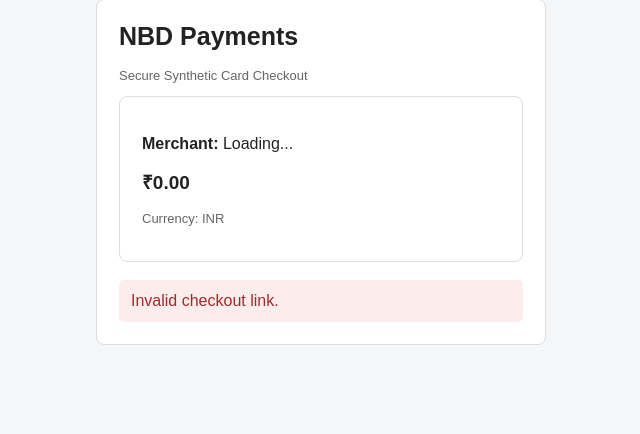
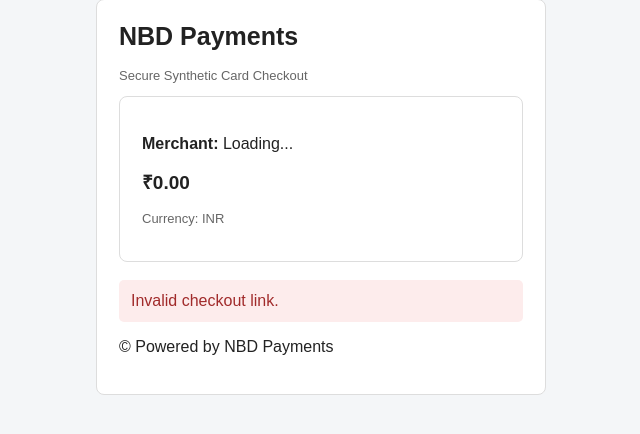
Before and after one commit to akshay-yadavnbd/nbd-payment-gateway-simulator, a Spring Boot app: page /payment.html in a window 1280 px wide. Shown: the part 31-465 px from the top of the page, without its empty margins (319-959 px from the left). Run offline with Spring Boot 4, Linux system fonts and the light colour scheme; some of the project's set-up classes (security, data sources, template engines, error pages and the like) are left out, and stand-ins take their place.

Commit message:
Checkout Payment update

```diff
--- a/src/main/resources/static/payment.html
+++ b/src/main/resources/static/payment.html
@@ -110,6 +110,7 @@
             aria-live="polite"
         ></div>
 
+    <p>© Powered by NBD Payments</p>
     </div>
 
 </div>
```
Also changed, not shown: README.md, 1 other file.
